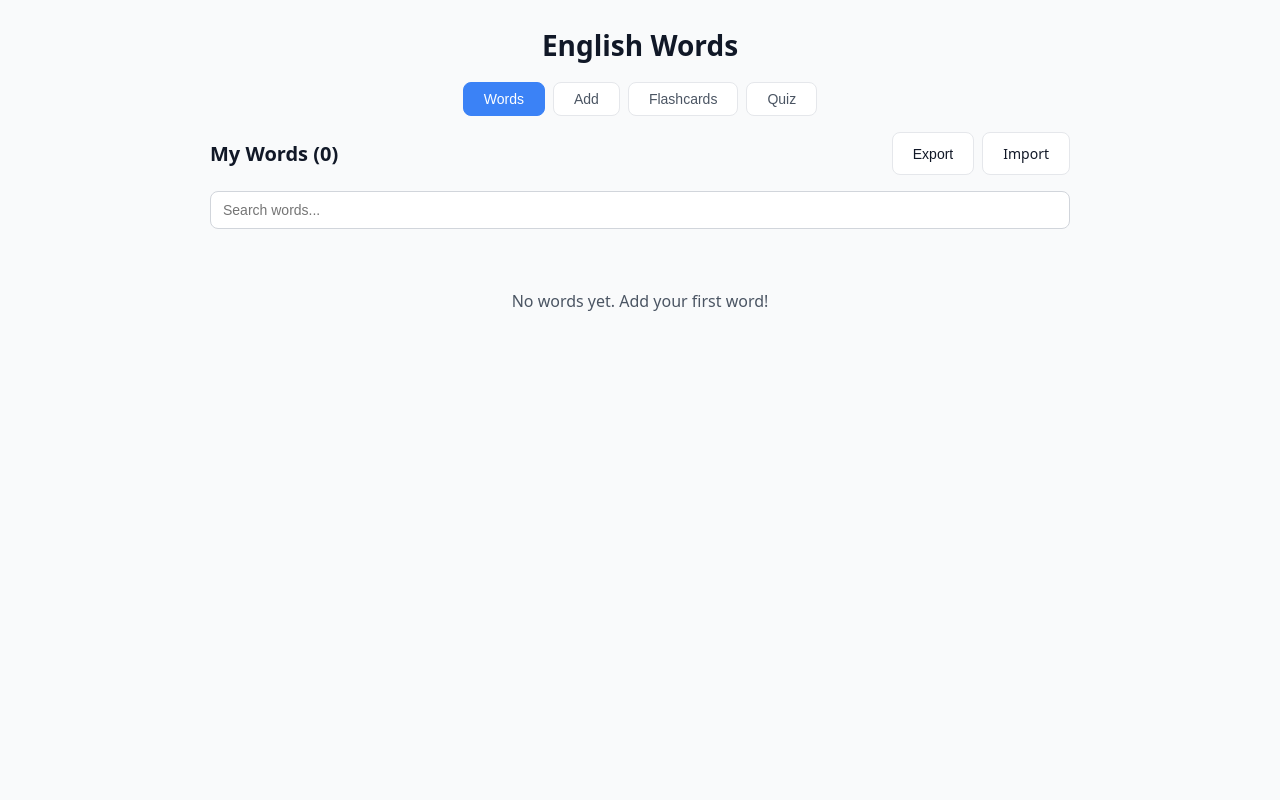
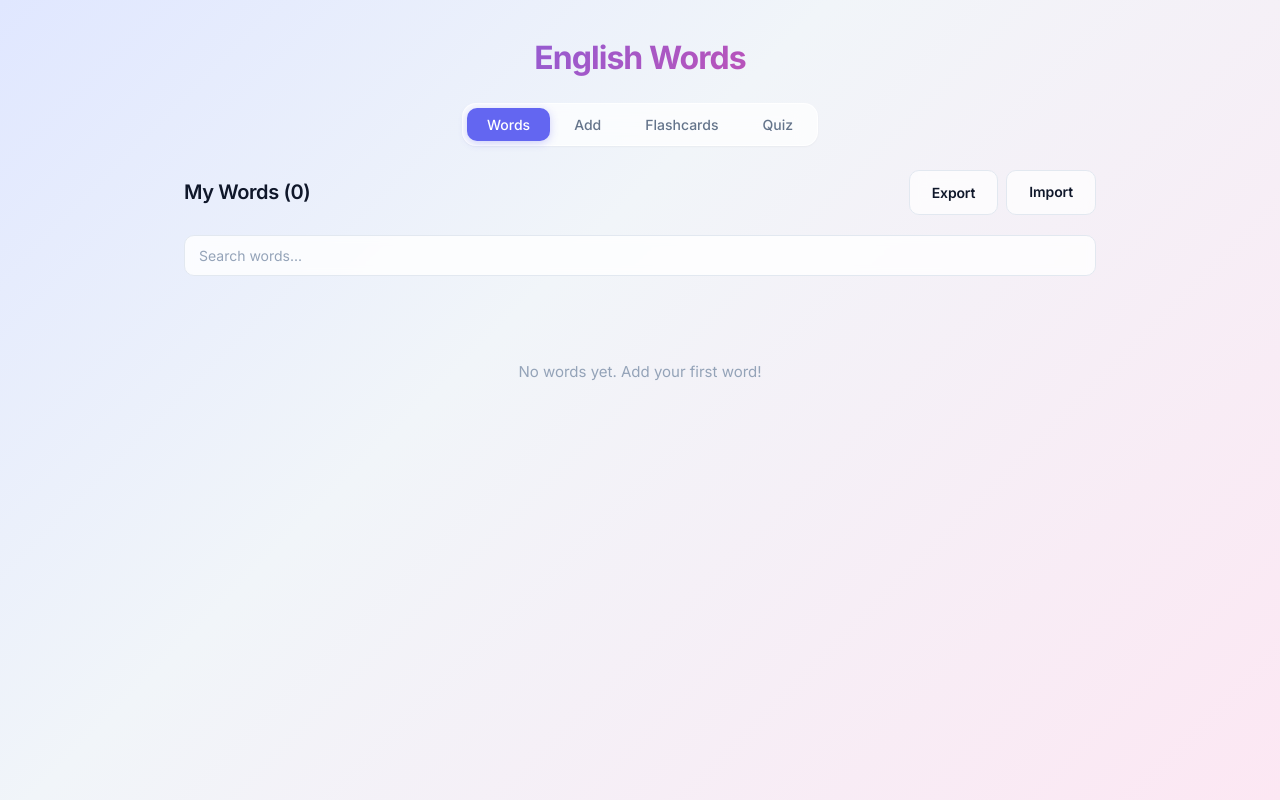
Before and after one commit to tavor118/english_words, a React (Vite) app: page / in a window 1280 px wide. Built offline with nearby package versions, Linux system fonts and the light colour scheme.

Commit message:
Modernize UI with glassmorphism design
Gradient background, frosted glass cards, Inter font, indigo accent
palette, smooth animations, colored button shadows, and improved
dark mode support.

```diff
--- a/src/App.css
+++ b/src/App.css
@@ -1,153 +1,195 @@
 .app {
-  padding: 0 20px 40px;
+  padding: 0 24px 60px;
 }
 
 /* Header & Nav */
 .app-header {
-  padding: 24px 0 16px;
+  padding: 32px 0 24px;
   text-align: center;
 }
 
 .app-header h1 {
-  font-size: 28px;
+  font-size: 32px;
   font-weight: 700;
   color: var(--text-h);
-  margin: 0 0 16px;
+  margin: 0 0 20px;
+  letter-spacing: -0.03em;
+  background: linear-gradient(135deg, var(--primary) 0%, #ec4899 100%);
+  -webkit-background-clip: text;
+  -webkit-text-fill-color: transparent;
+  background-clip: text;
 }
 
 .nav {
-  display: flex;
-  gap: 8px;
-  justify-content: center;
-  flex-wrap: wrap;
+  display: inline-flex;
+  gap: 4px;
+  padding: 4px;
+  background: var(--card-bg);
+  backdrop-filter: blur(12px);
+  border: 1px solid var(--card-border);
+  border-radius: 14px;
+  box-shadow: var(--shadow-sm);
 }
 
 .nav-btn {
   padding: 8px 20px;
-  border: 1px solid var(--border);
-  border-radius: 8px;
-  background: var(--card-bg);
+  border: none;
+  border-radius: var(--radius-sm);
+  background: transparent;
   color: var(--text);
   cursor: pointer;
+  font-family: inherit;
   font-size: 14px;
   font-weight: 500;
-  transition: all 0.2s;
+  transition: all 0.25s ease;
 }
 
 .nav-btn:hover {
-  border-color: var(--primary);
   color: var(--primary);
+  background: var(--primary-soft);
 }
 
 .nav-btn.active {
   background: var(--primary);
   color: #fff;
-  border-color: var(--primary);
+  box-shadow: 0 2px 8px rgba(99, 102, 241, 0.3);
 }
 
 /* Buttons */
 .btn {
-  padding: 10px 20px;
+  padding: 10px 22px;
   border: none;
-  border-radius: 8px;
+  border-radius: var(--radius-sm);
+  font-family: inherit;
   font-size: 14px;
-  font-weight: 500;
+  font-weight: 600;
   cursor: pointer;
-  transition: all 0.2s;
+  transition: all 0.25s ease;
+  letter-spacing: -0.01em;
 }
 
 .btn-primary {
   background: var(--primary);
   color: #fff;
+  box-shadow: 0 2px 8px rgba(99, 102, 241, 0.25);
 }
 
 .btn-primary:hover {
   background: var(--primary-hover);
+  box-shadow: 0 4px 12px rgba(99, 102, 241, 0.35);
+  transform: translateY(-1px);
 }
 
 .btn-secondary {
   background: var(--card-bg);
+  backdrop-filter: blur(8px);
   color: var(--text-h);
   border: 1px solid var(--border);
 }
 
 .btn-secondary:hover {
   border-color: var(--primary);
+  color: var(--primary);
+  background: var(--primary-soft);
 }
 
 .btn-correct {
   background: var(--correct);
   color: #fff;
-  padding: 12px 32px;
-  font-size: 16px;
+  padding: 14px 36px;
+  font-size: 15px;
+  border-radius: 12px;
+  box-shadow: 0 2px 8px rgba(16, 185, 129, 0.3);
+}
+
+.btn-correct:hover {
+  transform: translateY(-1px);
+  box-shadow: 0 4px 12px rgba(16, 185, 129, 0.4);
 }
 
 .btn-incorrect {
   background: var(--incorrect);
   color: #fff;
-  padding: 12px 32px;
-  font-size: 16px;
+  padding: 14px 36px;
+  font-size: 15px;
+  border-radius: 12px;
+  box-shadow: 0 2px 8px rgba(244, 63, 94, 0.3);
+}
+
+.btn-incorrect:hover {
+  transform: translateY(-1px);
+  box-shadow: 0 4px 12px rgba(244, 63, 94, 0.4);
 }
 
 .btn-delete {
   background: none;
   border: none;
-  color: var(--text);
+  color: var(--text-muted);
   cursor: pointer;
-  font-size: 20px;
-  padding: 0 4px;
+  font-size: 18px;
+  padding: 4px 6px;
   line-height: 1;
-  opacity: 0.5;
-  transition: opacity 0.2s;
+  border-radius: 6px;
+  transition: all 0.2s;
 }
 
 .btn-delete:hover {
-  opacity: 1;
   color: var(--incorrect);
+  background: var(--incorrect-bg);
 }
 
 /* Form */
 .add-word-form {
-  max-width: 500px;
+  max-width: 520px;
   margin: 0 auto;
-  padding: 24px;
+  padding: 32px;
   background: var(--card-bg);
-  border-radius: 12px;
-  box-shadow: var(--shadow);
+  backdrop-filter: blur(16px);
+  border: 1px solid var(--card-border);
+  border-radius: var(--radius);
+  box-shadow: var(--shadow-lg);
 }
 
 .add-word-form h2 {
-  margin: 0 0 20px;
-  color: var(--text-h);
+  margin: 0 0 24px;
   font-size: 20px;
+  font-weight: 600;
 }
 
 .form-group {
-  margin-bottom: 16px;
+  margin-bottom: 20px;
 }
 
 .form-group label {
   display: block;
-  font-size: 14px;
-  font-weight: 500;
+  font-size: 13px;
+  font-weight: 600;
   color: var(--text-h);
-  margin-bottom: 4px;
+  margin-bottom: 6px;
+  letter-spacing: 0.01em;
 }
 
 .form-group input {
   width: 100%;
-  padding: 10px 12px;
-  border: 1px solid var(--input-border);
-  border-radius: 8px;
+  padding: 11px 14px;
+  border: 1.5px solid var(--input-border);
+  border-radius: var(--radius-sm);
+  font-family: inherit;
   font-size: 14px;
   background: var(--input-bg);
+  backdrop-filter: blur(4px);
   color: var(--text-h);
-  transition: border-color 0.2s;
+  transition: all 0.25s ease;
+}
+
+.form-group input::placeholder {
+  color: var(--text-muted);
 }
 
 .form-group input:focus {
   outline: none;
   border-color: var(--primary);
+  box-shadow: 0 0 0 3px var(--input-focus);
 }
 
 /* Word List */
@@ -155,15 +197,15 @@
   display: flex;
   justify-content: space-between;
   align-items: center;
-  margin-bottom: 16px;
+  margin-bottom: 20px;
   flex-wrap: wrap;
   gap: 12px;
 }
 
 .word-list-header h2 {
   margin: 0;
-  color: var(--text-h);
   font-size: 20px;
+  font-weight: 600;
 }
 
 .word-list-actions {
@@ -178,55 +220,75 @@
 .filters {
   display: flex;
   gap: 12px;
-  margin-bottom: 20px;
+  margin-bottom: 24px;
 }
 
 .search-input {
   flex: 1;
-  padding: 10px 12px;
-  border: 1px solid var(--input-border);
-  border-radius: 8px;
+  padding: 11px 14px;
+  border: 1.5px solid var(--input-border);
+  border-radius: var(--radius-sm);
+  font-family: inherit;
   font-size: 14px;
   background: var(--input-bg);
+  backdrop-filter: blur(4px);
   color: var(--text-h);
+  transition: all 0.25s ease;
+}
+
+.search-input::placeholder {
+  color: var(--text-muted);
 }
 
 .search-input:focus {
   outline: none;
   border-color: var(--primary);
+  box-shadow: 0 0 0 3px var(--input-focus);
 }
 
 .filters select {
-  padding: 10px 12px;
-  border: 1px solid var(--input-border);
-  border-radius: 8px;
+  padding: 11px 14px;
+  border: 1.5px solid var(--input-border);
+  border-radius: var(--radius-sm);
+  font-family: inherit;
   font-size: 14px;
   background: var(--input-bg);
   color: var(--text-h);
+  cursor: pointer;
+}
+
+.filters select:focus {
+  outline: none;
+  border-color: var(--primary);
+  box-shadow: 0 0 0 3px var(--input-focus);
 }
 
 .empty-state {
   text-align: center;
-  padding: 40px 20px;
-  color: var(--text);
+  padding: 60px 20px;
+  color: var(--text-muted);
+  font-size: 15px;
 }
 
 .words-grid {
   display: grid;
-  grid-template-columns: repeat(auto-fill, minmax(260px, 1fr));
-  gap: 12px;
+  grid-template-columns: repeat(auto-fill, minmax(280px, 1fr));
+  gap: 16px;
 }
 
 .word-card {
   background: var(--card-bg);
-  border-radius: 12px;
-  padding: 16px;
+  backdrop-filter: blur(12px);
+  border: 1px solid var(--card-border);
+  border-radius: var(--radius);
+  padding: 20px;
   box-shadow: var(--shadow);
-  transition: transform 0.2s;
+  transition: all 0.3s ease;
 }
 
 .word-card:hover {
-  transform: translateY(-2px);
+  transform: translateY(-3px);
+  box-shadow: var(--shadow-lg);
 }
 
 .word-card-header {
@@ -237,41 +299,51 @@
 
 .word-text {
   font-size: 18px;
+  font-weight: 600;
   color: var(--text-h);
 }
 
 .word-translation {
-  margin: 4px 0;
+  margin: 6px 0;
   color: var(--text);
+  font-size: 14px;
 }
 
 .word-example {
   font-style: italic;
   font-size: 13px;
-  color: var(--text);
-  margin: 8px 0;
+  color: var(--text-muted);
+  margin: 10px 0;
+  padding-left: 12px;
+  border-left: 2px solid var(--primary-soft);
 }
 
 .word-tags {
   display: flex;
-  gap: 4px;
+  gap: 6px;
   flex-wrap: wrap;
-  margin-top: 8px;
+  margin-top: 12px;
 }
 
 .tag {
-  font-size: 12px;
-  padding: 2px 8px;
-  border-radius: 12px;
+  font-size: 11px;
+  font-weight: 600;
+  padding: 3px 10px;
+  border-radius: 20px;
   background: var(--tag-bg);
   color: var(--tag-text);
+  letter-spacing: 0.02em;
+  text-transform: lowercase;
 }
 
 .word-stats {
   display: flex;
-  gap: 12px;
-  margin-top: 10px;
+  gap: 14px;
+  margin-top: 14px;
+  padding-top: 12px;
+  border-top: 1px solid var(--border);
   font-size: 13px;
+  font-weight: 500;
 }
 
 .stat.correct {
@@ -295,19 +367,25 @@
   display: flex;
   flex-direction: column;
   align-items: center;
-  gap: 24px;
-  padding: 20px 0;
+  gap: 28px;
+  padding: 32px 0;
 }
 
 .flashcard-progress {
-  font-size: 14px;
-  color: var(--text);
+  font-size: 13px;
+  font-weight: 600;
+  color: var(--text-muted);
+  background: var(--card-bg);
+  backdrop-filter: blur(8px);
+  padding: 6px 16px;
+  border-radius: 20px;
+  border: 1px solid var(--card-border);
 }
 
 .flashcard {
   width: 100%;
-  max-width: 420px;
-  height: 260px;
+  max-width: 440px;
+  height: 280px;
   perspective: 1000px;
   cursor: pointer;
   position: relative;
@@ -321,13 +399,15 @@
   flex-direction: column;
   align-items: center;
   justify-content: center;
-  gap: 12px;
-  padding: 24px;
+  gap: 14px;
+  padding: 32px;
   background: var(--card-bg);
-  border-radius: 16px;
-  box-shadow: var(--shadow);
+  backdrop-filter: blur(16px);
+  border: 1px solid var(--card-border);
+  border-radius: 20px;
+  box-shadow: var(--shadow-lg);
   backface-visibility: hidden;
-  transition: transform 0.5s;
+  transition: transform 0.6s cubic-bezier(0.4, 0, 0.2, 1);
 }
 
 .flashcard-front {
@@ -347,22 +427,23 @@
 }
 
 .flashcard-label {
-  font-size: 12px;
+  font-size: 11px;
+  font-weight: 700;
   text-transform: uppercase;
-  letter-spacing: 1px;
-  color: var(--text);
+  letter-spacing: 1.5px;
+  color: var(--primary);
 }
 
 .flashcard-text {
-  font-size: 28px;
-  font-weight: 600;
+  font-size: 30px;
+  font-weight: 700;
   color: var(--text-h);
+  letter-spacing: -0.02em;
 }
 
 .flashcard-hint {
-  font-size: 13px;
-  color: var(--text);
-  opacity: 0.6;
+  font-size: 12px;
+  color: var(--text-muted);
 }
 
 .flashcard-example {
@@ -370,6 +451,7 @@
   font-style: italic;
   color: var(--text);
   text-align: center;
+  line-height: 1.5;
 }
 
 .flashcard-actions {
@@ -382,8 +464,8 @@
   display: flex;
   flex-direction: column;
   align-items: center;
-  gap: 24px;
-  padding: 20px 0;
+  gap: 28px;
+  padding: 32px 0;
 }
 
 .quiz-question {
@@ -392,21 +474,23 @@
 
 .quiz-question h3 {
   margin: 0 0 8px;
-  color: var(--text);
-  font-weight: 400;
+  color: var(--text-muted);
+  font-weight: 500;
+  font-size: 15px;
 }
 
 .quiz-word {
-  font-size: 32px;
+  font-size: 36px;
   font-weight: 700;
   color: var(--text-h);
+  letter-spacing: -0.02em;
 }
 
 .quiz-example {
   font-style: italic;
   font-size: 14px;
-  color: var(--text);
-  margin-top: 8px;
+  color: var(--text-muted);
+  margin-top: 10px;
 }
 
 .quiz-options {
@@ -414,54 +498,87 @@
   grid-template-columns: 1fr 1fr;
   gap: 12px;
   width: 100%;
-  max-width: 500px;
+  max-width: 520px;
 }
 
 .quiz-option {
-  padding: 14px 16px;
+  padding: 16px 18px;
   border: 2px solid var(--border);
-  border-radius: 10px;
+  border-radius: 14px;
   background: var(--card-bg);
+  backdrop-filter: blur(8px);
   color: var(--text-h);
-  font-size: 15px;
+  font-family: inherit;
+  font-size: 14px;
+  font-weight: 500;
   cursor: pointer;
-  transition: all 0.2s;
+  transition: all 0.25s ease;
 }
 
 .quiz-option:hover:not(:disabled) {
   border-color: var(--primary);
+  background: var(--primary-soft);
+  transform: translateY(-2px);
+  box-shadow: var(--shadow);
 }
 
 .quiz-option.correct {
   border-color: var(--correct);
   background: var(--correct-bg);
+  box-shadow: 0 2px 8px rgba(16, 185, 129, 0.2);
 }
 
 .quiz-option.incorrect {
   border-color: var(--incorrect);
   background: var(--incorrect-bg);
+  box-shadow: 0 2px 8px rgba(244, 63, 94, 0.2);
 }
 
 /* Session Complete */
 .session-complete {
   text-align: center;
+  padding: 40px;
+  background: var(--card-bg);
+  backdrop-filter: blur(16px);
+  border: 1px solid var(--card-border);
+  border-radius: 20px;
+  box-shadow: var(--shadow-lg);
 }
 
 .session-complete h2 {
-  color: var(--text-h);
-  margin: 0 0 16px;
+  margin: 0 0 20px;
+  font-size: 24px;
+  font-weight: 700;
 }
 
 .session-stats {
   display: flex;
-  gap: 24px;
+  gap: 32px;
   justify-content: center;
   font-size: 18px;
-  margin-bottom: 24px;
+  font-weight: 600;
+  margin-bottom: 28px;
 }
 
 /* Responsive */
-@media (max-width: 480px) {
+@media (max-width: 640px) {
+  .app {
+    padding: 0 16px 40px;
+  }
+
+  .app-header h1 {
+    font-size: 26px;
+  }
+
+  .nav {
+    flex-wrap: wrap;
+    justify-content: center;
+  }
+
+  .words-grid {
+    grid-template-columns: 1fr;
+  }
+
   .quiz-options {
     grid-template-columns: 1fr;
   }
@@ -469,10 +586,14 @@
   .flashcard-actions {
     flex-direction: column;
     width: 100%;
-    max-width: 420px;
+    max-width: 440px;
   }
 
   .flashcard-actions .btn {
     width: 100%;
   }
+
+  .filters {
+    flex-direction: column;
+  }
 }
--- a/src/index.css
+++ b/src/index.css
@@ -1,50 +1,67 @@
+@import url('https://fonts.googleapis.com/css2?family=Inter:wght@400;500;600;700&display=swap');
+
 :root {
-  --text: #4b5563;
-  --text-h: #111827;
-  --bg: #f9fafb;
-  --card-bg: #ffffff;
-  --border: #e5e7eb;
-  --primary: #3b82f6;
-  --primary-hover: #2563eb;
+  --text: #64748b;
+  --text-h: #0f172a;
+  --text-muted: #94a3b8;
+  --bg: #f1f5f9;
+  --bg-gradient: linear-gradient(135deg, #e0e7ff 0%, #f1f5f9 40%, #fce7f3 100%);
+  --card-bg: rgba(255, 255, 255, 0.7);
+  --card-bg-solid: #ffffff;
+  --card-border: rgba(255, 255, 255, 0.8);
+  --border: #e2e8f0;
+  --primary: #6366f1;
+  --primary-hover: #4f46e5;
+  --primary-soft: rgba(99, 102, 241, 0.1);
   --correct: #10b981;
   --correct-bg: rgba(16, 185, 129, 0.1);
-  --incorrect: #ef4444;
-  --incorrect-bg: rgba(239, 68, 68, 0.1);
-  --tag-bg: #eff6ff;
-  --tag-text: #3b82f6;
-  --input-bg: #ffffff;
-  --input-border: #d1d5db;
-  --nav-bg: #ffffff;
-  --shadow: 0 1px 3px rgba(0, 0, 0, 0.1), 0 1px 2px rgba(0, 0, 0, 0.06);
+  --incorrect: #f43f5e;
+  --incorrect-bg: rgba(244, 63, 94, 0.1);
+  --tag-bg: rgba(99, 102, 241, 0.08);
+  --tag-text: #6366f1;
+  --input-bg: rgba(255, 255, 255, 0.8);
+  --input-border: #e2e8f0;
+  --input-focus: rgba(99, 102, 241, 0.3);
+  --shadow-sm: 0 1px 2px rgba(0, 0, 0, 0.04);
+  --shadow: 0 4px 6px -1px rgba(0, 0, 0, 0.05), 0 2px 4px -2px rgba(0, 0, 0, 0.05);
+  --shadow-lg: 0 10px 25px -5px rgba(0, 0, 0, 0.08), 0 8px 10px -6px rgba(0, 0, 0, 0.04);
+  --radius: 16px;
+  --radius-sm: 10px;
 
-  --sans: system-ui, 'Segoe UI', Roboto, sans-serif;
-
-  font: 16px/1.5 var(--sans);
+  font: 15px/1.6 'Inter', system-ui, -apple-system, sans-serif;
   color-scheme: light dark;
   color: var(--text);
   background: var(--bg);
   -webkit-font-smoothing: antialiased;
+  -moz-osx-font-smoothing: grayscale;
 }
 
 @media (prefers-color-scheme: dark) {
   :root {
-    --text: #9ca3af;
-    --text-h: #f3f4f6;
-    --bg: #111827;
-    --card-bg: #1f2937;
-    --border: #374151;
-    --primary: #60a5fa;
-    --primary-hover: #3b82f6;
+    --text: #94a3b8;
+    --text-h: #f1f5f9;
+    --text-muted: #64748b;
+    --bg: #0f172a;
+    --bg-gradient: linear-gradient(135deg, #1e1b4b 0%, #0f172a 40%, #1c1917 100%);
+    --card-bg: rgba(30, 41, 59, 0.7);
+    --card-bg-solid: #1e293b;
+    --card-border: rgba(51, 65, 85, 0.5);
+    --border: #1e293b;
+    --primary: #818cf8;
+    --primary-hover: #6366f1;
+    --primary-soft: rgba(129, 140, 248, 0.12);
     --correct: #34d399;
-    --correct-bg: rgba(52, 211, 153, 0.15);
-    --incorrect: #f87171;
-    --incorrect-bg: rgba(248, 113, 113, 0.15);
-    --tag-bg: rgba(96, 165, 250, 0.15);
-    --tag-text: #93c5fd;
-    --input-bg: #1f2937;
-    --input-border: #4b5563;
-    --nav-bg: #1f2937;
-    --shadow: 0 1px 3px rgba(0, 0, 0, 0.3), 0 1px 2px rgba(0, 0, 0, 0.2);
+    --correct-bg: rgba(52, 211, 153, 0.12);
+    --incorrect: #fb7185;
+    --incorrect-bg: rgba(251, 113, 133, 0.12);
+    --tag-bg: rgba(129, 140, 248, 0.12);
+    --tag-text: #a5b4fc;
+    --input-bg: rgba(30, 41, 59, 0.8);
+    --input-border: #334155;
+    --input-focus: rgba(129, 140, 248, 0.3);
+    --shadow-sm: 0 1px 2px rgba(0, 0, 0, 0.2);
+    --shadow: 0 4px 6px -1px rgba(0, 0, 0, 0.2), 0 2px 4px -2px rgba(0, 0, 0, 0.15);
+    --shadow-lg: 0 10px 25px -5px rgba(0, 0, 0, 0.3), 0 8px 10px -6px rgba(0, 0, 0, 0.2);
   }
 }
 
@@ -54,10 +71,24 @@
 
 body {
   margin: 0;
+  background: var(--bg);
+  background-image: var(--bg-gradient);
+  min-height: 100vh;
+  background-attachment: fixed;
 }
 
 #root {
-  max-width: 900px;
+  max-width: 960px;
   margin: 0 auto;
   min-height: 100vh;
 }
+
+h1, h2, h3 {
+  color: var(--text-h);
+  letter-spacing: -0.02em;
+}
+
+::selection {
+  background: var(--primary-soft);
+  color: var(--text-h);
+}
```
